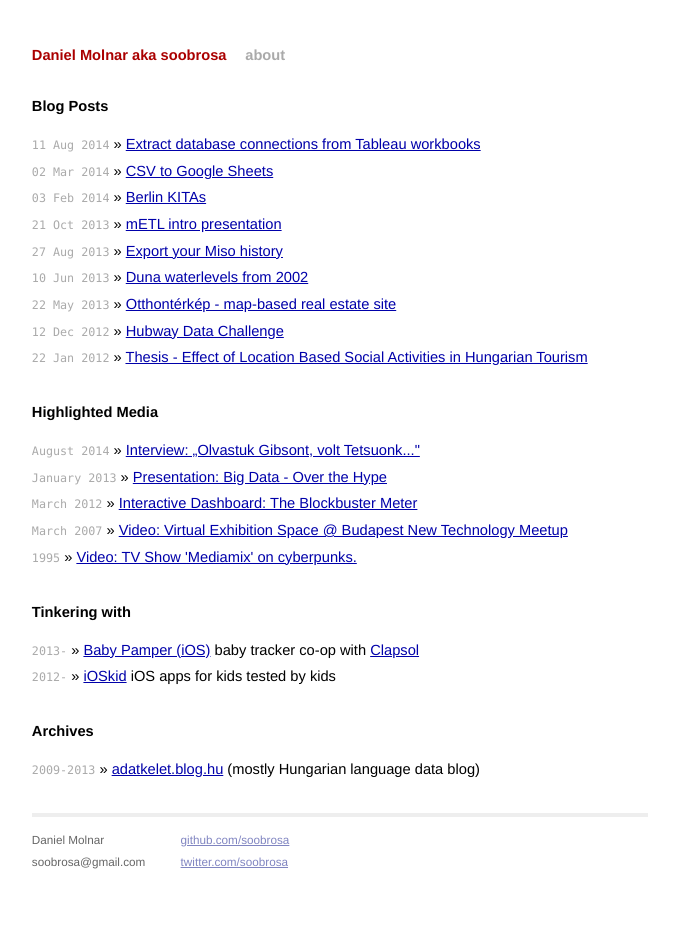
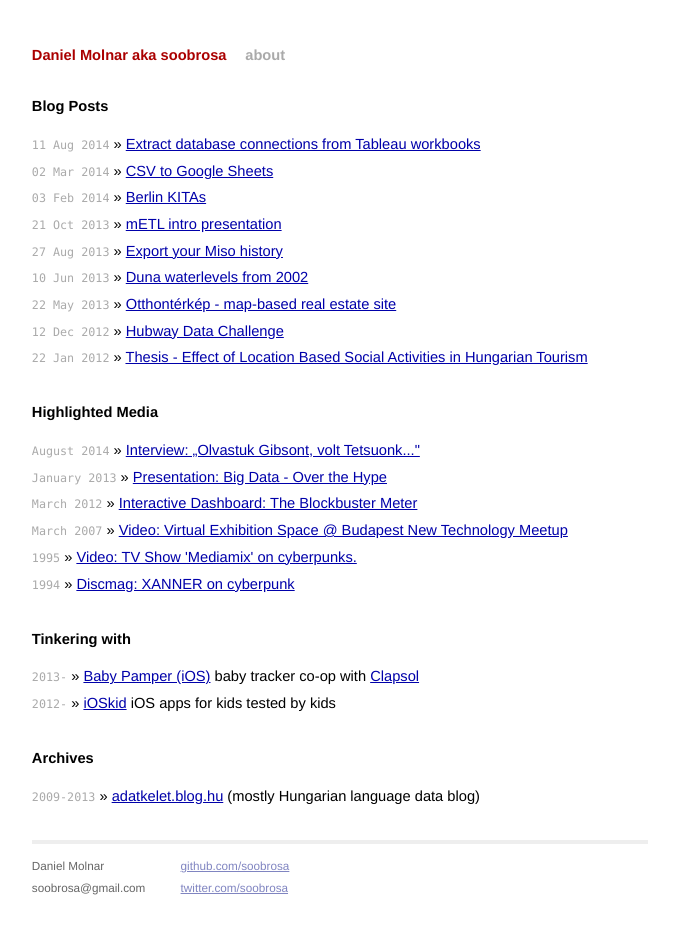
Before and after one commit to mojombo/mojombo.github.io, a Jekyll site: the page built from index.html, in a window 1280 px wide. Shown: the whole page, without its empty margins (300-979 px from the left). Built offline with Jekyll 4.4.1, drawn with Linux system fonts in a browser that asks for light colours; Markdown is read by kramdown in place of the engine named in the settings.

Commit message:
Update index.html

```diff
--- a/index.html
+++ b/index.html
@@ -18,6 +18,7 @@
     <li><span>March 2012</span> &raquo; <a href="http://public.tableausoftware.com/profile/balazs.krich#!/vizhome/Whatmovieshouldwewatchtonight/Opinionmeter">Interactive Dashboard: The Blockbuster Meter</a></li>
     <li><span>March 2007</span> &raquo; <a href="https://www.youtube.com/watch?v=FOT4sRaPFwo">Video: Virtual Exhibition Space @ Budapest New Technology Meetup</a></li>
     <li><span>1995</span> &raquo; <a href="https://www.youtube.com/watch?v=HHpTeBQ-ruk">Video: TV Show 'Mediamix' on cyberpunks.</a></li>
+    <li><span>1994</span> &raquo; <a href="/holder/xanner_no_1.zip">Discmag: XANNER on cyberpunk</a></li>
   </ul>
 
   <h1>Tinkering with</h1>
```
